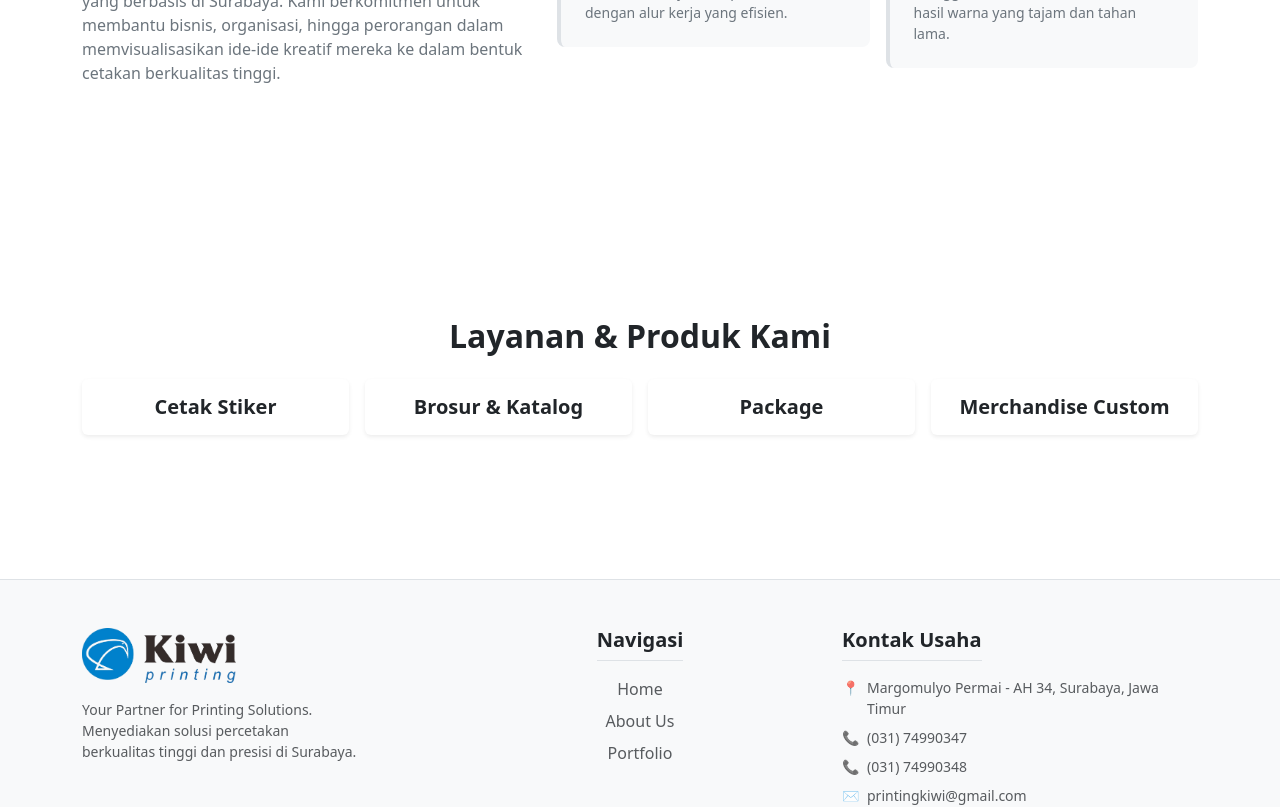
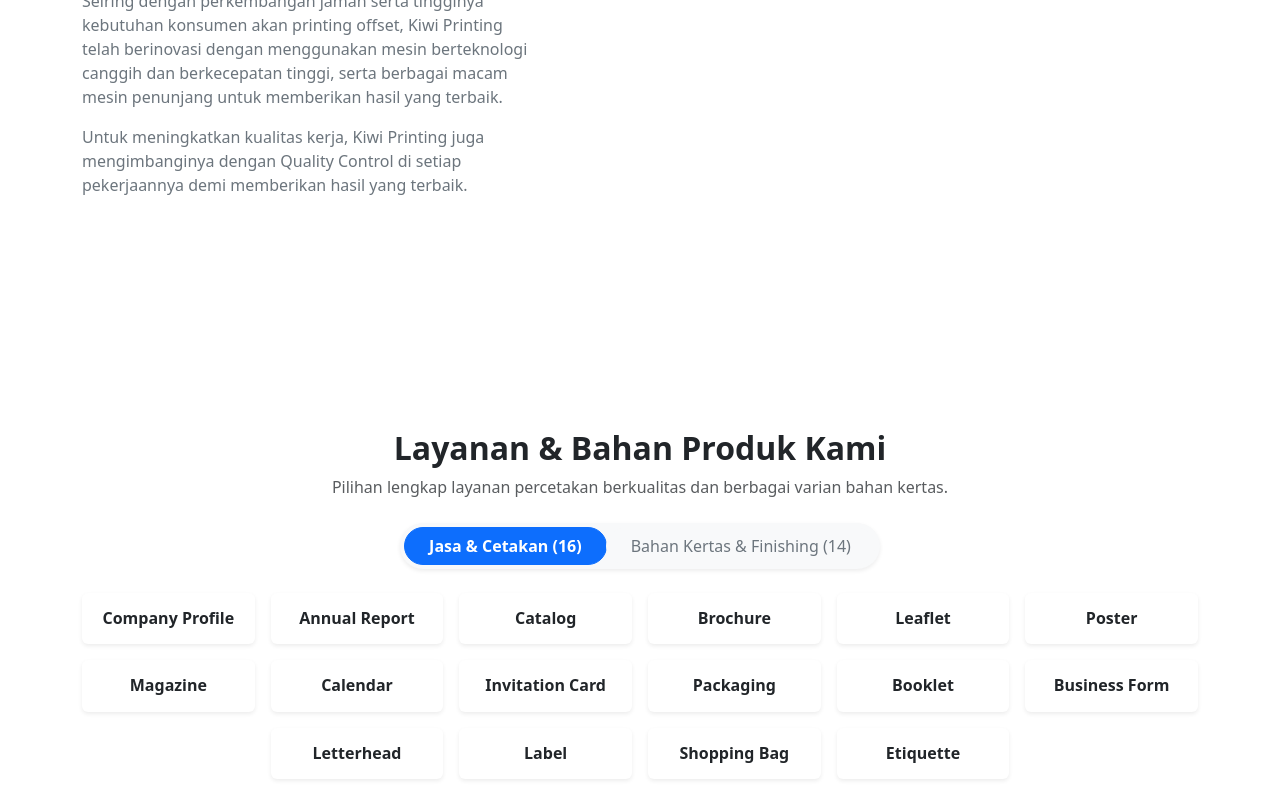
Before and after one commit to Jukius30/kiwiprinting, a React (Vite) app: page / in a window 1280 px wide. Shown: the part 940-1747 px from the top of the page. Built offline with nearby package versions, Linux system fonts and the light colour scheme.

Commit message:
update product n udapte about us

```diff
--- a/src/pages/About.jsx
+++ b/src/pages/About.jsx
@@ -9,10 +9,13 @@ function About() {
             Tentang Kami
           </h2>
           <p className="mt-3 text-secondary">
-            Kiwi Printing adalah penyedia solusi percetakan terintegrasi yang berbasis di Surabaya. Kami berkomitmen untuk membantu bisnis, organisasi, hingga perorangan dalam memvisualisasikan ide-ide kreatif mereka ke dalam bentuk cetakan berkualitas tinggi.
+            Kiwi Printing mengawali usahanya di bidang Jasa Printing. Seiring dengan perkembangan jaman serta tingginya kebutuhan konsumen akan printing offset, Kiwi Printing telah berinovasi dengan menggunakan mesin berteknologi canggih dan berkecepatan tinggi, serta berbagai macam mesin penunjang untuk memberikan hasil yang terbaik.
+          </p>
+          <p className="text-secondary">
+            Untuk meningkatkan kualitas kerja, Kiwi Printing juga mengimbanginya dengan Quality Control di setiap pekerjaannya demi memberikan hasil yang terbaik.
           </p>
         </div>
-        <div className="col-md-7">
+        {/* <div className="col-md-7">
           <div className="row g-3">
             <div className="col-sm-6">
               <div className="p-4 bg-light rounded-3 border-start border-4" style={{ borderColor: '#00a2ff' }}>
@@ -27,7 +30,7 @@ function About() {
               </div>
             </div>
           </div>
-        </div>
+        </div> */}
       </div>
     </section>
   );
--- a/src/pages/Home.jsx
+++ b/src/pages/Home.jsx
@@ -7,11 +7,11 @@ function Home() {
         <div className="row align-items-center g-5">
           <div className="col-md-6">
             <h1 className="display-4 fw-bold lh-sm mb-3">
-              Cetak Cepat, Hasil Hebat, Harga Tepat!
+              Your Partner for Printing Solution
             </h1>
-            <p className="lead text-secondary mb-4">
+            {/* <p className="lead text-secondary mb-4">
               Kiwi Printing hadir memenuhi segala kebutuhan percetakan digital dan offset Anda dengan mesin presisi tinggi dan pelayanan profesional.
-            </p>
+            </p> */}
             <div className="d-flex gap-3 justify-content-center justify-content-md-start">
               {/* Diarahkan ke id products yang ada di MainPage */}
               <a href="#products" className="btn text-white btn-lg px-4 rounded-pill fw-bold shadow-sm" style={{ backgroundColor: '#00a2ff', border: 'none' }}>
--- a/src/pages/Products.jsx
+++ b/src/pages/Products.jsx
@@ -1,16 +1,84 @@
-import React from 'react';
+import React, { useState } from 'react';
 
 function Products() {
-  const listProduk = ['Cetak Stiker', 'Brosur & Katalog', 'Package', 'Merchandise Custom'];
+  // 1. Data Jasa / Layanan Cetak
+  const listJasa = [
+    'Company Profile',
+    'Annual Report',
+    'Catalog',
+    'Brochure',
+    'Leaflet',
+    'Poster',
+    'Magazine',
+    'Calendar',
+    'Invitation Card',
+    'Packaging',
+    'Booklet',
+    'Business Form',
+    'Letterhead',
+    'Label',
+    'Shopping Bag',
+    'Etiquette',
+  ];
+
+  // 2. Data Varian Kertas & Finishing (Produk)
+  const listKertas = [
+    'HVS',
+    'BC / Kartu Tik',
+    'Blues White (BW)',
+    'Matt Paper',
+    'Art Paper',
+    'Art Carton',
+    'Art Paper + Lam Doff',
+    'Art Paper + Lam Gloss',
+    'Duplex Coated',
+    'Ivory',
+    'Fancy Paper',
+    'Kraft',
+    'Samson',
+    'UV'
+  ];
+
+  // State untuk Tab
+  const [activeTab, setActiveTab] = useState('jasa');
 
   return (
     <div className="container py-5 text-center" id="products">
-      <h2 className="fw-bold mb-4">Layanan & Produk Kami</h2>
+      <h2 className="fw-bold mb-2">Layanan & Bahan Produk Kami</h2>
+      <p className="text-muted mb-4">
+        Pilihan lengkap layanan percetakan berkualitas dan berbagai varian bahan kertas.
+      </p>
+
+      {/* Navigasi Tab */}
+      <div className="d-flex justify-content-center mb-4">
+        <div className="btn-group p-1 bg-light rounded-pill shadow-sm" role="group">
+          <button
+            type="button"
+            className={`btn rounded-pill px-4 ${
+              activeTab === 'jasa' ? 'btn-primary fw-semibold' : 'btn-light text-secondary'
+            }`}
+            onClick={() => setActiveTab('jasa')}
+          >
+            Jasa & Cetakan ({listJasa.length})
+          </button>
+          <button
+            type="button"
+            className={`btn rounded-pill px-4 ${
+              activeTab === 'kertas' ? 'btn-primary fw-semibold' : 'btn-light text-secondary'
+            }`}
+            onClick={() => setActiveTab('kertas')}
+          >
+            Bahan Kertas & Finishing ({listKertas.length})
+          </button>
+        </div>
+      </div>
+
+      {/* Grid Konten */}
       <div className="row g-3 justify-content-center">
-        {listProduk.map((produk, index) => (
-          <div key={index} className="col-md-3">
-            <div className="card p-3 shadow-sm border-0 bg-white">
-              <h5 className="mb-0 fw-semibold">{produk}</h5>
+        {(activeTab === 'jasa' ? listJasa : listKertas).map((item, index) => (
+          <div key={index} className="col-6 col-sm-4 col-md-3 col-lg-2">
+            <div className="card h-100 p-3 shadow-sm border-0 bg-white d-flex align-items-center justify-content-center transition-hover">
+              <h6 className="mb-0 fw-semibold text-dark fs-6">{item}</h6>
             </div>
           </div>
         ))}
@@ -19,4 +87,4 @@ function Products() {
   );
 }
 
-export default Products; // <-- PASTIKAN ADA INI DI BARIS PALING BAWAH
+export default Products;
```
